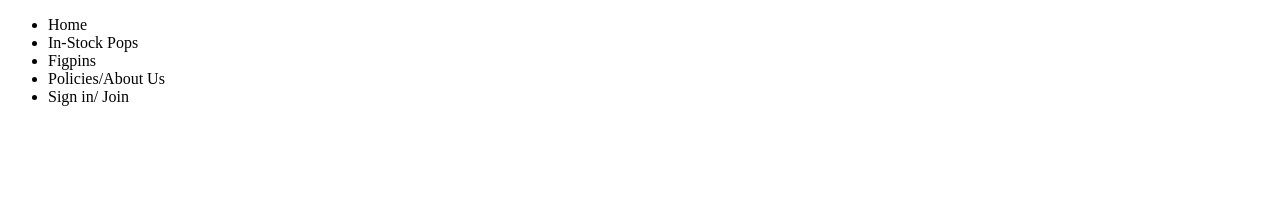
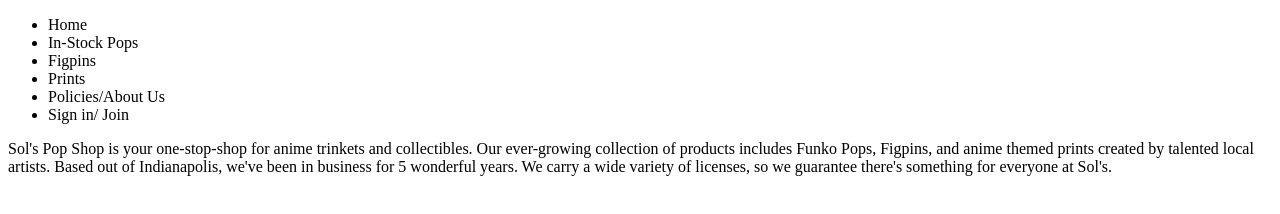
Before and after one commit to solhaynes/StaticStorefront, a plain HTML site: page index.html in a window 1280 px wide. Drawn offline with Linux system fonts and the light colour scheme.

Commit message:
Added content to about section and items for sale section

```diff
--- a/index.html
+++ b/index.html
@@ -14,17 +14,25 @@
         <li>Home</li>
         <li>In-Stock Pops</li>
         <li>Figpins</li>
+        <li>Prints</li>
         <li>Policies/About Us</li>
         <li>Sign in/ Join</li>
       </ul>
     </nav>
   </header>
   <!-- About us section -->
-  <section id="about"></section>
+  <section id="about">
+    <p>
+      Sol's Pop Shop is your one-stop-shop for anime trinkets and collectibles. Our
+      ever-growing collection of products includes Funko Pops, Figpins, and anime themed
+      prints created by talented local artists. Based out of Indianapolis, we've been
+      in business for 5 wonderful years. We carry a wide variety of licenses, so we guarantee
+      there's something for everyone at Sol's.
+    </p>
+  </section>
 
+  <!-- items for sale here -->
   <section id="main">
-    <!-- items for sale here -->
-
     <!-- Funko Pops -->
     <div class="items"></div>
 
```
Also changed, not shown: assets/sukunaPop.png (added).
